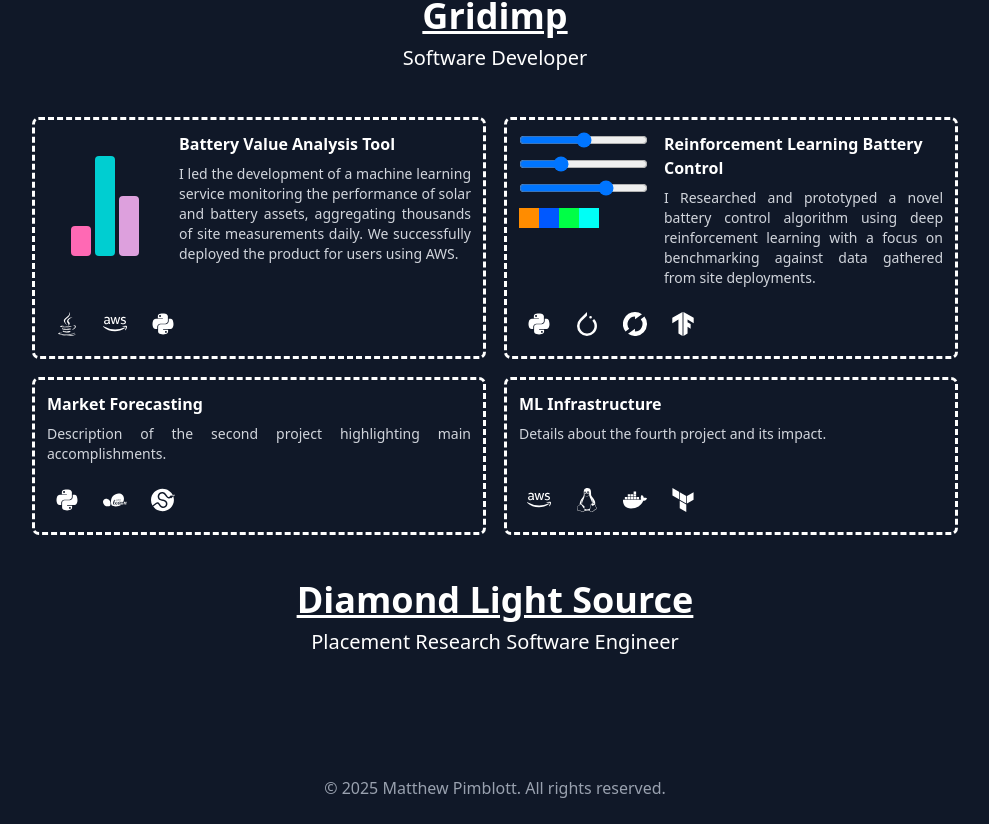
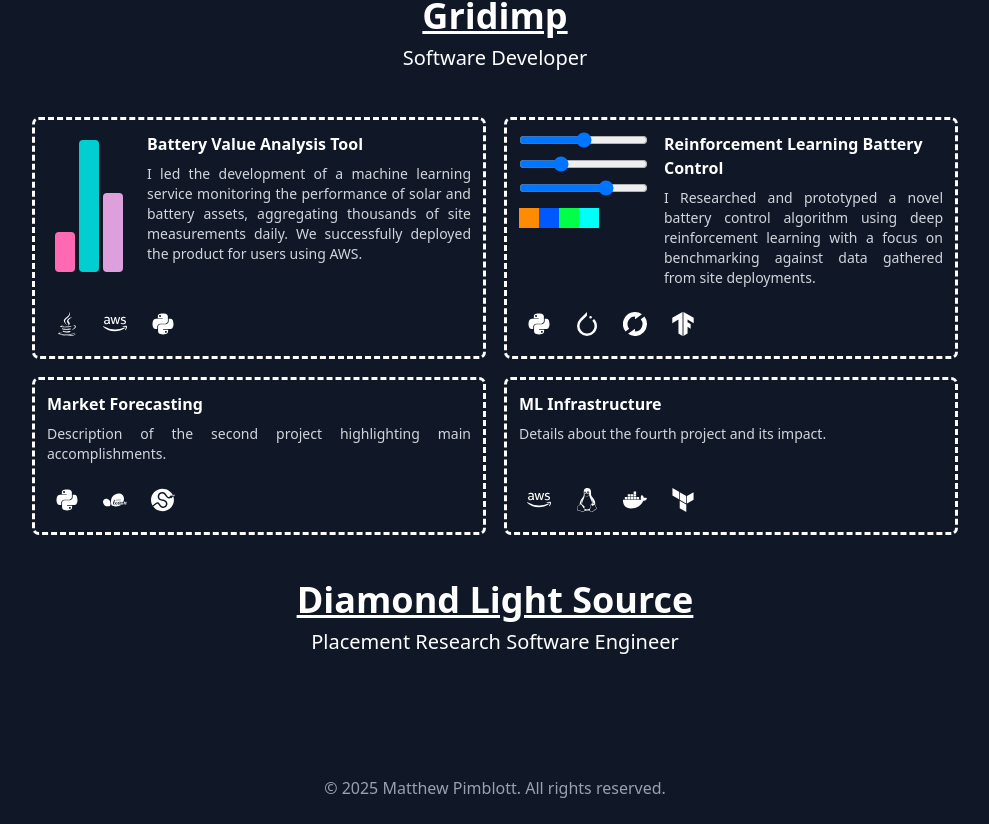
Before and after one commit to mpimblott/mpimblott.github.io, a React (Vite) app: page / in a window 1280 px wide. Shown: the part 852-1676 px from the top of the page, without its empty margins (145-1134 px from the left). Built offline with nearby package versions, Linux system fonts and the light colour scheme.

Commit message:
Improve bar chart positioning and sizing

```diff
--- a/src/components/bar_chart.tsx
+++ b/src/components/bar_chart.tsx
@@ -12,7 +12,8 @@ interface BarChartValue {
  * @param values The height of the bars relative to the container
  */
 function BarChart({values}: { values: BarChartValue[] }) {
-  return (<div className="flex w-fit p-6 justify-between gap-1 items-end h-full">
+  return (<div className="flex justify-center h-full">
+    <div className="flex w-fit p-2 justify-between gap-1 items-end h-full">
       {values.map((bar, index) => (
         <div key={index} className="flex relative group h-full items-end" role="graphics-symbol"
              aria-label={`${bar.label}: ${bar.value * 100}%`}>
@@ -23,13 +24,14 @@ function BarChart({values}: { values: BarChartValue[] }) {
                       transition={{duration: 0.4, delay: Math.min(index * 0.1, 0.5)}}/>
           <div></div>
           <div className="absolute bottom-full left-1/2 -translate-x-1/2 hidden group-hover:block z-10"
-             style={{marginBottom: `${(1-bar.value) * -100}%`}}>
+               style={{marginBottom: `${(1.2 - bar.value) * -100}%`}}>
             <div className="bg-gray-800 text-white text-sm px-2 py-2 rounded whitespace-nowrap">
               {bar.label}
             </div>
             <div className="w-2 h-2 bg-gray-800 rotate-45 absolute left-1/2 -translate-x-1/2 -bottom-1"></div>
           </div>
         </div>))}
+    </div>
   </div>)
 }
 
```
Lines whose indentation alone changed are shown as unchanged.
